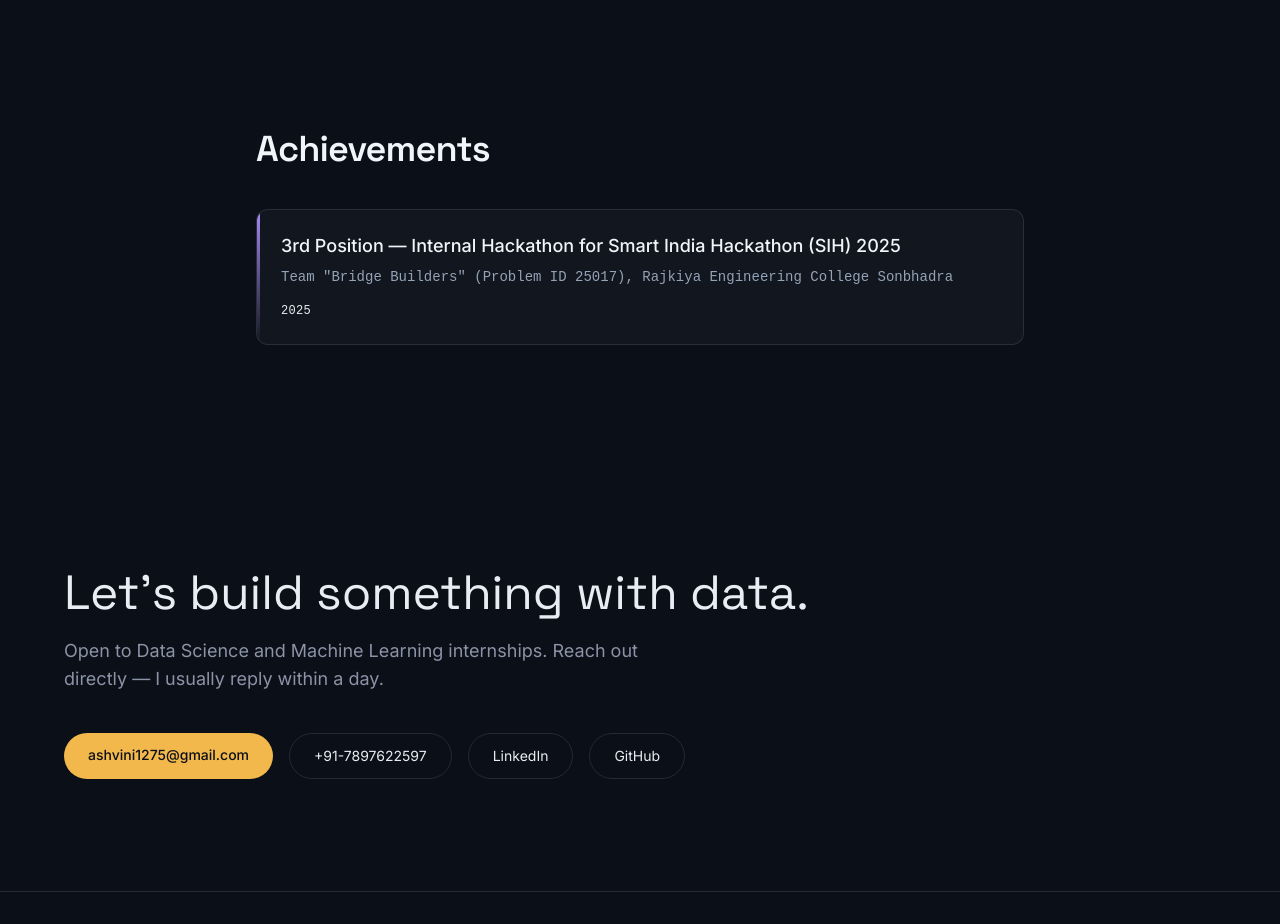
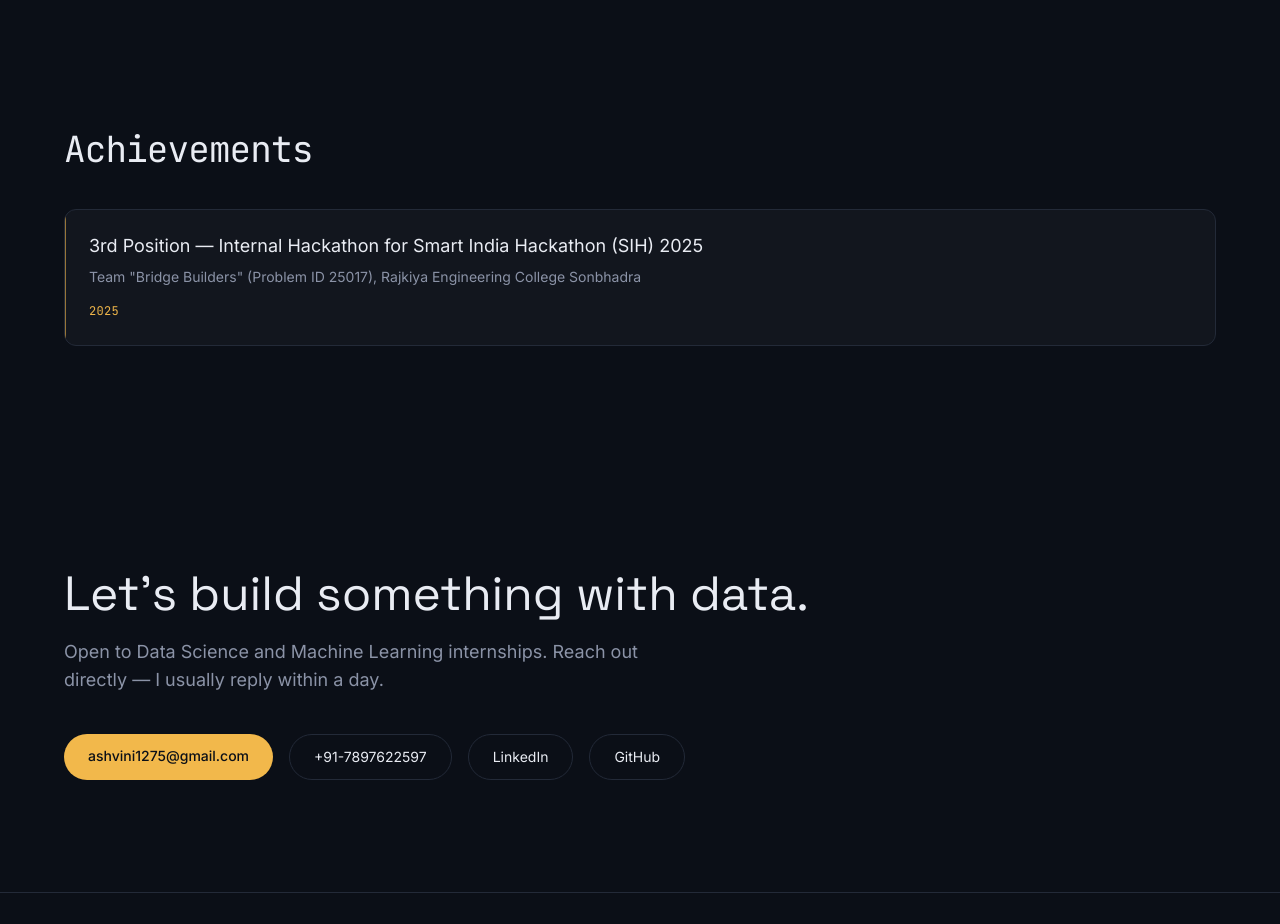
Before and after one commit to ashvinikumargautam/my-portfolio, a React (Vite) app in the folder portfolio/: page / in a window 1280 px wide. Shown: the part 5020-5944 px from the top of the page. Built offline with nearby package versions, Linux system fonts and the light colour scheme.

Commit message:
style corrected

```diff
--- a/portfolio/src/components/achievements.jsx
+++ b/portfolio/src/components/achievements.jsx
@@ -4,12 +4,9 @@ import Reveal from './Reveal'
 export default function Achievements() {
   return (
     <section id="achievements" className="relative px-6 py-20 md:py-28">
-      <div className="mx-auto max-w-3xl">
+      <div className="mx-auto max-w-content">
         <Reveal>
-          <h2
-            className="text-3xl md:text-4xl font-semibold tracking-tight text-slate-100"
-            style={{ fontFamily: "'Space Grotesk', sans-serif" }}
-          >
+          <h2 className="font-mono text-3xl md:text-4xl tracking-tight text-paper">
             Achievements
           </h2>
         </Reveal>
@@ -17,27 +14,21 @@ export default function Achievements() {
         <div className="mt-10 flex flex-col gap-5">
           {achievements.map((item) => (
             <Reveal key={item.name}>
-              <article className="group relative overflow-hidden rounded-xl border border-white/10 bg-white/[0.03] p-6 transition-colors hover:border-violet-400/40">
+              <article className="group relative overflow-hidden rounded-xl border border-line bg-paper/[0.03] p-6 transition-colors hover:border-amber/60">
                 <span
-                  className="absolute inset-y-0 left-0 w-[3px] bg-gradient-to-b from-violet-400 to-teal-300"
+                  className="absolute inset-y-0 left-0 w-px bg-amber/60"
                   aria-hidden="true"
                 />
 
-                <h3 className="text-lg font-medium text-slate-100 leading-snug">
+                <h3 className="font-body text-lg text-paper leading-snug">
                   {item.name}
                 </h3>
 
-                <p
-                  className="mt-2 text-sm text-slate-400"
-                  style={{ fontFamily: "'Space Mono', monospace" }}
-                >
+                <p className="mt-2 font-body text-sm text-muted">
                   {item.detail}
                 </p>
 
-                <span
-                  className="mt-4 inline-block text-xs tracking-wide text-teal-300/80"
-                  style={{ fontFamily: "'Space Mono', monospace" }}
-                >
+                <span className="mt-4 inline-block font-mono text-xs tracking-wide text-amber">
                   {item.year}
                 </span>
               </article>
```
